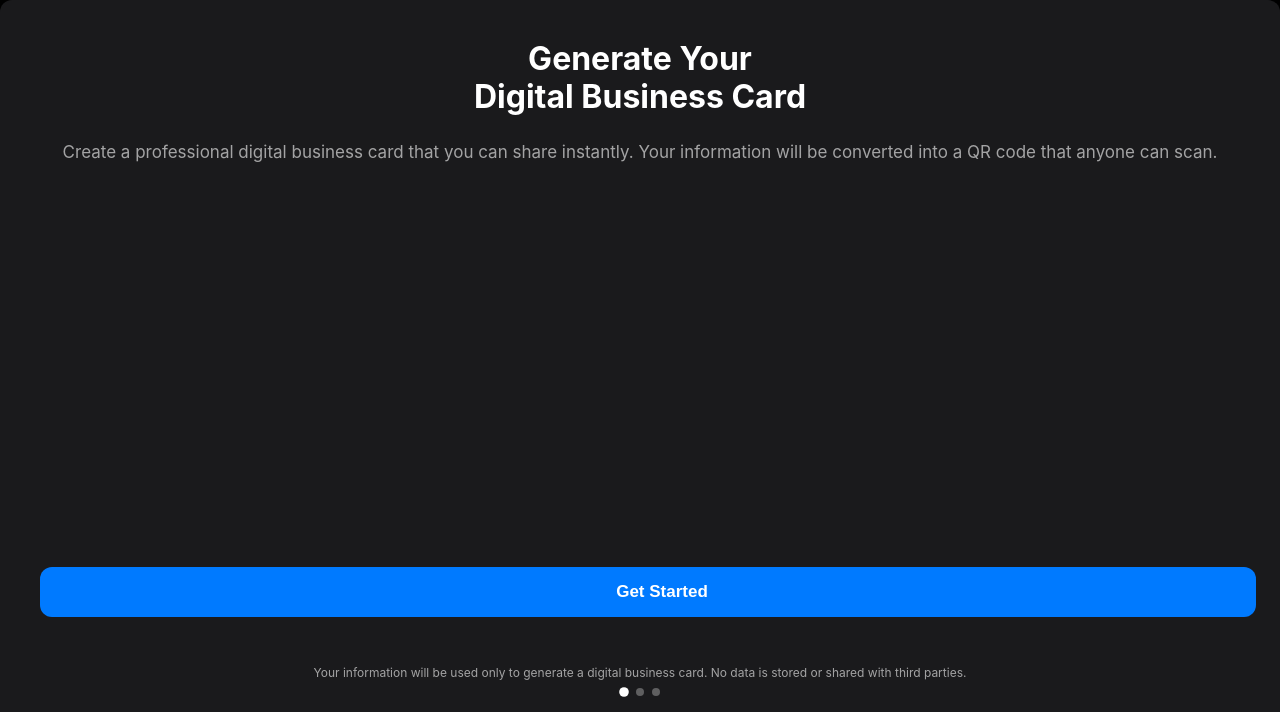
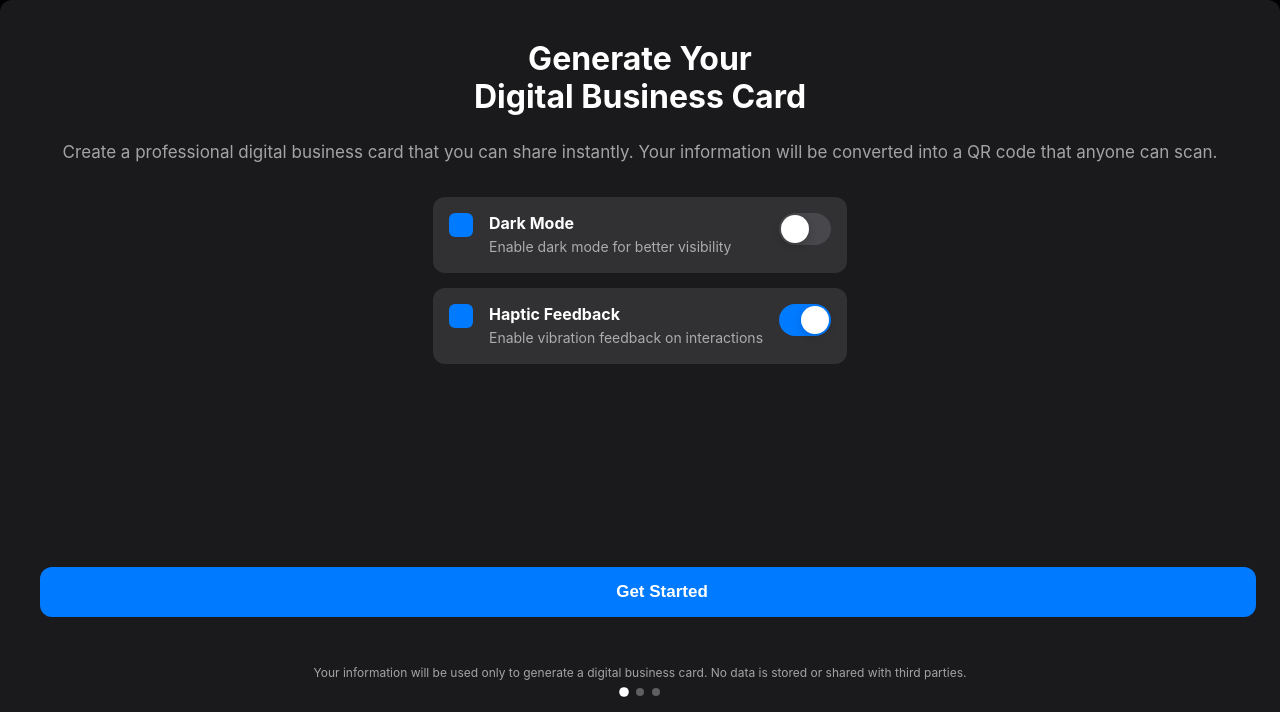
Before and after one commit to SpinRoll/ios_app, a Flask app: page / in a window 1280 px wide. Shown: the part 88-800 px from the top of the page. Run offline with Flask 3, Linux system fonts and the light colour scheme; some libraries are stand-ins or nearby versions.

Commit message:
Agent query: Are the new iOS UI components (dark mode toggle, haptics toggle) visible and working? Are there any JavaScript errors in the console?

```diff
--- a/static/css/style.css
+++ b/static/css/style.css
@@ -843,133 +843,3 @@ h2 {
     user-select: none;
     -webkit-user-select: none;
 }
-
-/* JavaScript part */
-<script>
-document.addEventListener('DOMContentLoaded', () => {
-    const modalContainer = document.querySelector('.modal-container');
-    const modal = document.querySelector('.modal');
-    const modalContent = document.querySelector('.modal-content');
-    const screens = document.querySelectorAll('.screen');
-    const nextButton = document.getElementById('nextButton');
-    const prevButton = document.getElementById('prevButton');
-    const closeButton = document.querySelector('.close-button');
-    const timeElement = document.querySelector('.time');
-
-    let currentScreen = 0;
-
-    // Function to open the modal
-    function openModal() {
-        if (modal) {
-            modal.classList.add('active');
-            if (modalContainer) {
-                modalContainer.style.overflow = 'hidden';
-            }
-        }
-    }
-
-    // Function to close the modal
-    function closeModal() {
-        if (modal) {
-            modal.classList.remove('active');
-            modal.classList.add('exit');
-            setTimeout(() => {
-                if (modal) {
-                    modal.classList.remove('exit');
-                }
-                if (modalContainer) {
-                    modalContainer.style.overflow = 'auto';
-                }
-            }, 500); // 500ms delay for the exit animation
-        }
-    }
-
-    // Function to move to the next screen
-    function nextScreen() {
-        if (currentScreen < screens.length - 1) {
-            currentScreen++;
-            if (screens[currentScreen - 1]) {
-                screens[currentScreen - 1].style.display = 'none';
-            }
-            if (screens[currentScreen]) {
-                screens[currentScreen].style.display = 'flex';
-            }
-            updatePagination();
-        }
-    }
-
-    // Function to move to the previous screen
-    function previousScreen() {
-        if (currentScreen > 0) {
-            currentScreen--;
-            if (screens[currentScreen + 1]) {
-                screens[currentScreen + 1].style.display = 'none';
-            }
-            if (screens[currentScreen]) {
-                screens[currentScreen].style.display = 'flex';
-            }
-            updatePagination();
-        }
-    }
-
-    // Function to update the pagination dots
-    function updatePagination() {
-        const dots = document.querySelectorAll('.dot');
-        dots.forEach((dot, index) => {
-            if (index === currentScreen) {
-                dot.classList.add('active');
-            } else {
-                dot.classList.remove('active');
-            }
-        });
-    }
-
-    // Update the time in the status bar
-    function updateTime() {
-        const now = new Date();
-        const hours = now.getHours().toString().padStart(2, '0');
-        const minutes = now.getMinutes().toString().padStart(2, '0');
-        timeElement.textContent = `${hours}:${minutes}`;
-    }
-
-    // Initial setup
-    if (screens[currentScreen]) {
-        screens[currentScreen].style.display = 'flex';
-    }
-    updatePagination();
-
-    // Update the time every second
-    setInterval(updateTime, 1000);
-
-    openModal();
-
-    // Event listeners for the buttons
-    if (nextButton) {
-        nextButton.addEventListener('click', nextScreen);
-    }
-
-    if (prevButton) {
-        prevButton.addEventListener('click', previousScreen);
-    }
-
-    if (closeButton) {
-        closeButton.addEventListener('click', closeModal);
-    }
-
-    // Event listener for the modal container
-    if (modalContainer) {
-        modalContainer.addEventListener('click', (event) => {
-            if (event.target === modalContainer) {
-                closeModal();
-            }
-        });
-    }
-
-    // Event listener for the modal content
-    if (modalContent) {
-        modalContent.addEventListener('click', (event) => {
-            event.stopPropagation(); // Prevent the event from bubbling up to the modal container
-        });
-    }
-});
-</script>
--- a/static/js/main.js
+++ b/static/js/main.js
@@ -25,12 +25,13 @@ document.addEventListener('DOMContentLoaded', () => {
         isAnimating: false,
         cardData: null,
         lastTap: 0,
-        darkMode: false
+        darkMode: false,
+        hapticsEnabled: true
     };
 
     // iOS-style haptic feedback (if available)
     function hapticFeedback(style = 'medium') {
-        if ('vibrate' in navigator) {
+        if ('vibrate' in navigator && state.hapticsEnabled) {
             switch(style) {
                 case 'light':
                     navigator.vibrate(10);
@@ -124,6 +125,10 @@ document.addEventListener('DOMContentLoaded', () => {
                         if (toggle.id === 'darkModeToggle') {
                             state.darkMode = toggle.checked;
                             document.body.classList.toggle('dark-mode', state.darkMode);
+                            localStorage.setItem('darkMode', state.darkMode);
+                        } else if (toggle.id === 'hapticsToggle') {
+                            state.hapticsEnabled = toggle.checked;
+                            localStorage.setItem('hapticsEnabled', state.hapticsEnabled);
                         }
                     });
                 }
@@ -499,4 +504,45 @@ document.addEventListener('DOMContentLoaded', () => {
             }
         }
     }
+
+    // Initialize when DOM is ready
+    function init() {
+        try {
+            // Initialize elements
+            if (!initializeElements()) {
+                console.error('Failed to initialize elements');
+                return;
+            }
+
+            // Setup event listeners and start the app
+            setupEventListeners();
+            setupFormInputs();
+            updateTime();
+            setInterval(updateTime, 60000);
+
+            // Initialize dark mode from localStorage
+            const savedDarkMode = localStorage.getItem('darkMode') === 'true';
+            if (savedDarkMode) {
+                const darkModeToggle = document.getElementById('darkModeToggle');
+                if (darkModeToggle) {
+                    darkModeToggle.checked = true;
+                    document.body.classList.add('dark-mode');
+                }
+            }
+
+            // Initialize haptics from localStorage
+            const savedHaptics = localStorage.getItem('hapticsEnabled') !== 'false';
+            const hapticsToggle = document.getElementById('hapticsToggle');
+            if (hapticsToggle) {
+                hapticsToggle.checked = savedHaptics;
+                state.hapticsEnabled = savedHaptics;
+            }
+
+        } catch (error) {
+            console.error('Initialization error:', error);
+        }
+    }
+
+    // Call init to start the application
+    init();
 });
--- a/templates/index.html
+++ b/templates/index.html
@@ -17,6 +17,7 @@
             <div class="battery"></div>
         </div>
     </div>
+
     <div class="header">
         <button class="back-button"><span class="back-arrow"></span>Back</button>
         <button class="cancel-button">Cancel</button>
@@ -32,7 +33,32 @@
                     Create a professional digital business card that you can share instantly. Your information will be converted into a QR code that anyone can scan.
                 </div>
 
+                <!-- Settings Section -->
+                <div class="settings-section">
+                    <div class="setting-option">
+                        <div class="setting-icon dark-mode-icon"></div>
+                        <div class="setting-text">
+                            <h4>Dark Mode</h4>
+                            <p class="setting-subtext">Enable dark mode for better visibility</p>
+                        </div>
+                        <label class="ios-toggle">
+                            <input type="checkbox" id="darkModeToggle">
+                            <span class="ios-toggle-slider"></span>
+                        </label>
+                    </div>
 
+                    <div class="setting-option">
+                        <div class="setting-icon haptics-icon"></div>
+                        <div class="setting-text">
+                            <h4>Haptic Feedback</h4>
+                            <p class="setting-subtext">Enable vibration feedback on interactions</p>
+                        </div>
+                        <label class="ios-toggle">
+                            <input type="checkbox" id="hapticsToggle" checked>
+                            <span class="ios-toggle-slider"></span>
+                        </label>
+                    </div>
+                </div>
 
                 <button class="ios-button continue-button">
                     <span class="button-icon continue-icon"></span>
```
